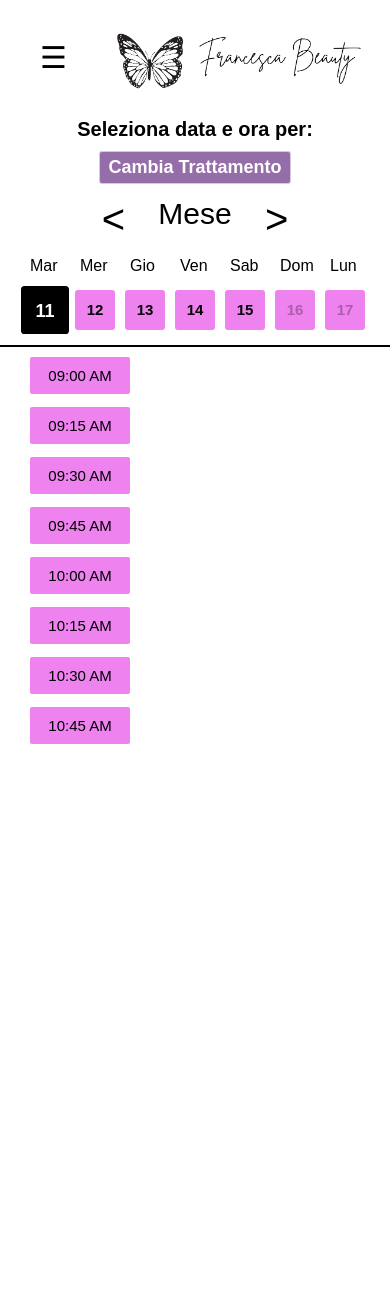
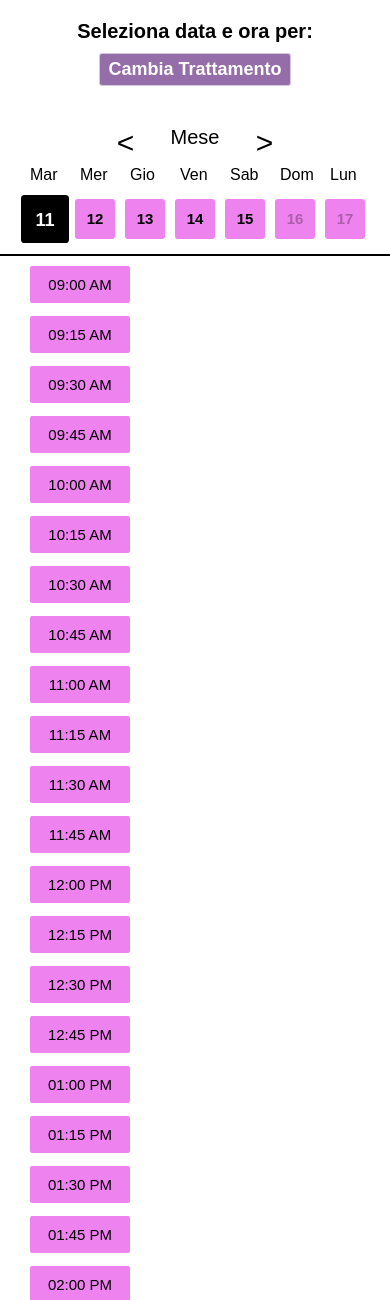
Before and after one commit to Freddie0894/FrancescaBeautyWeb, a Flask app: page /calendar in a window 390 px wide. Shown: the top 1300 px of the page. Run offline with Flask 3, Linux system fonts and the light colour scheme; data comes from the database, SQL or seed files in the repository.

Commit message:
aggiornamento css 4

```diff
--- a/app/static/calendarPage.css
+++ b/app/static/calendarPage.css
@@ -187,6 +187,16 @@ a {
 }
 
 @media (max-width: 512px) {
+    .calendar-page {
+       position: absolute;
+       top: 0;
+       width: 100%;
+    }
+
+   nav {
+        display: none;
+    }
+
     body {
         font-family: Arial, Helvetica, sans-serif;
         padding: 0;
@@ -207,16 +217,17 @@ a {
         font-size: 20px;
         width: 100%;
         justify-content: center;
-        margin-top: 25%;
+        margin-top: 5%;
+        background-color: #ffffff;
     }
 
     #calendar-container {
         background-color: #ffffff;
         width: 100%;
-        height: 90%;
+        height: 100%;
         margin: auto;
         padding: 0;
-        margin-top: 0px;
+        margin-top: 40px;
         border: none;
         border-radius: 0px;
     }
@@ -228,15 +239,15 @@ a {
         display: flex;
         justify-content: center;
         padding-top: 0px;
-        height: 40px;
+        height: 30px;
     }
 
     #prev-week {
         border: none;
         background-color: transparent;
-        height: 40px;
+        height: 30px;
         width: 50px;
-        font-size: 40px;
+        font-size: 30px;
         margin-right: 20px;
         padding-top: 0;
         transition: 0.3s ease;
@@ -248,7 +259,7 @@ a {
 
     .month-title {
         font-family: Arial, Helvetica, sans-serif;
-        font-size: 30px;
+        font-size: 20px;
         font-weight: 300;
         margin: 0;
     }
@@ -258,7 +269,7 @@ a {
         background-color: transparent;
         height: 40px;
         width: 50px;
-        font-size: 40px;
+        font-size: 30px;
         margin-left: 20px;
         padding-top: 0;
         transition: 0.3s ease;
@@ -273,7 +284,7 @@ a {
     #week-days {
         display: flex;
         justify-content: center;
-        margin-top: 10px;
+        margin-top: 0px;
         padding-bottom: 10px;
         border-bottom: 1px solid black;
     }
@@ -338,14 +349,14 @@ a {
         flex-direction: column;
         width: 98%;
         margin-top: 1px;
-        height: 400px;
+        height: 60vh;
         overflow-y: auto;
         scrollbar-color: violet #ffffff;
     }
 
     .prosegui-button {
-        width: 300px;
-        height: 40px;
+        width: 150px;
+        height: 50px;
         font-size: 18px;
         color: white;
         font-weight: 600;
@@ -353,7 +364,8 @@ a {
         border: none;
         transition: 0.3s ease;
         border-radius: 3px;
-        margin-top: 10px;
+        margin-right: 30px;
+        margin-bottom: 40px;
     }
 
     .prosegui-button:hover {
@@ -363,9 +375,11 @@ a {
     }
 
     #form-appuntamento {
+        position: absolute;
+        bottom: 7%;
         width: 100%;
-        height: 50px;
-        text-align: center;
+        height: 0px;
+        text-align: right;
     }
 
     .button-return {
--- a/app/templates/calendar.html
+++ b/app/templates/calendar.html
@@ -5,6 +5,8 @@
 {% block content %}
 
 <link rel="stylesheet" href="{{ url_for('static', filename='calendarPage.css') }}">
+
+<div class="calendar-page">
 
 
 <h1>Seleziona data e ora per: {{ trattamento }}<span>
@@ -37,6 +39,7 @@
     </form>
 
 </div>
+</div>
 
 <script>
     // Passa il trattamento come variabile JavaScript
```
